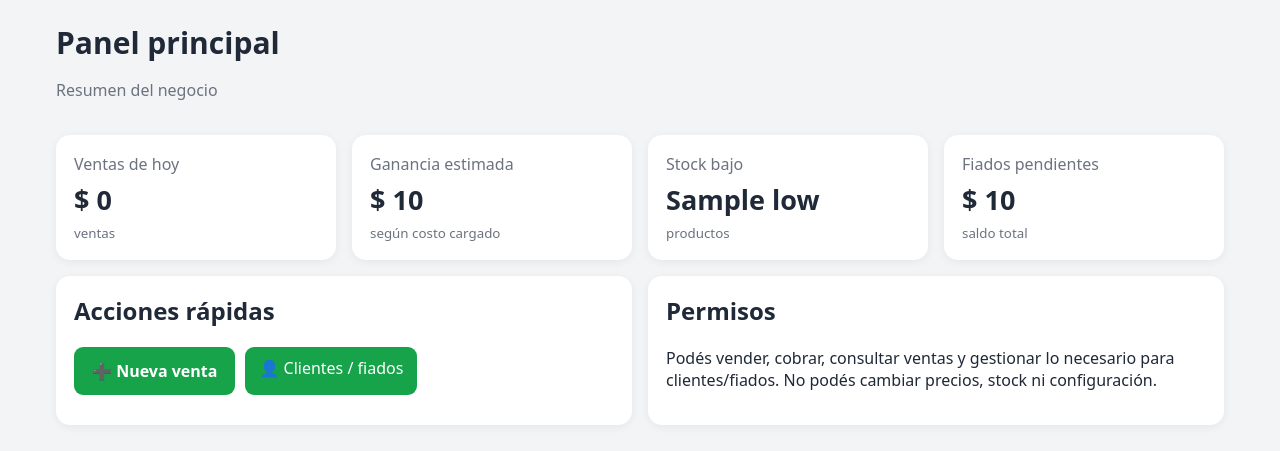
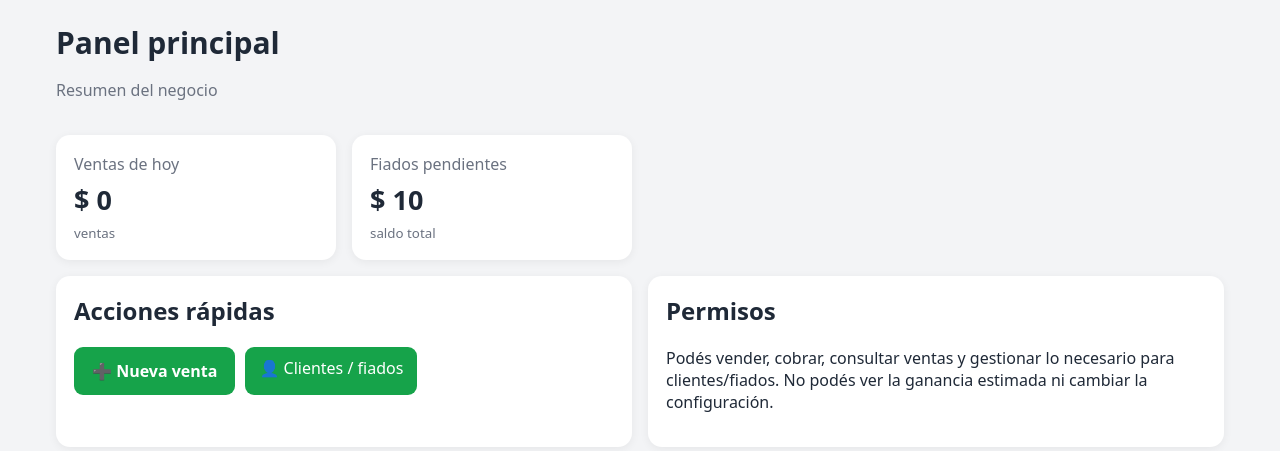
Before and after one commit to knon2860-netizen/mi-negocio-cloud, a Flask app: template templates/dashboard.html in a window 1280 px wide. Shown: the top 451 px of the page. Run offline with Flask 3, Linux system fonts and the light colour scheme; data comes from the database, SQL or seed files in the repository; the template is opened without the code that fills it: most values are stand-ins (such as "Sample title", 1, 10 or a date in 2020).

Commit message:
Add files via upload

```diff
--- a/templates/dashboard.html
+++ b/templates/dashboard.html
@@ -1,12 +1,12 @@
 {% extends "base.html" %}{% block content %}
-<div class="pagehead"><div><h1>Panel principal</h1><p class="muted">Resumen del negocio</p></div>{% if session.role=='admin' %}<a class="btn" href="/cash">💵 Caja del día</a>{% endif %}</div>
+<div class="pagehead"><div><h1>Panel principal</h1><p class="muted">Resumen del negocio</p></div>{% if has_perm('cash') %}<a class="btn" href="/cash">💵 Caja del día</a>{% endif %}</div>
 <div class="grid stats">
 <div class="card stat"><span>Ventas de hoy</span><strong>$ {{sales_today.total|ars}}</strong><small>{{sales_today.n}} ventas</small></div>
-<div class="card stat"><span>Ganancia estimada</span><strong>$ {{profit|ars}}</strong><small>según costo cargado</small></div>
-<div class="card stat"><span>Stock bajo</span><strong>{{low}}</strong><small>productos</small></div>
+{% if session.role=='admin' %}<div class="card stat"><span>Ganancia estimada</span><strong>$ {{profit|ars}}</strong><small>según costo cargado</small></div>{% endif %}
+{% if has_perm('products') %}<div class="card stat"><span>Stock bajo</span><strong>{{low}}</strong><small>productos</small></div>{% endif %}
 <div class="card stat"><span>Fiados pendientes</span><strong>$ {{debt|ars}}</strong><small>saldo total</small></div>
 </div>
 <div class="grid two">
-<div class="card"><h2>Acciones rápidas</h2><div class="actions"><a class="btn big" href="/new-sale">➕ Nueva venta</a><a class="btn" href="/customers">👤 Clientes / fiados</a>{% if session.role=='admin' %}<a class="btn" href="/products">📦 Stock</a><a class="btn" href="/purchases">🚚 Registrar compra</a>{% endif %}</div></div>
-<div class="card"><h2>Permisos</h2>{% if session.role=='admin' %}<p>Tenés acceso total: precios, stock, compras, caja, reportes, empleados y respaldos.</p>{% else %}<p>Podés vender, cobrar, consultar ventas y gestionar lo necesario para clientes/fiados. No podés cambiar precios, stock ni configuración.</p>{% endif %}</div>
+<div class="card"><h2>Acciones rápidas</h2><div class="actions"><a class="btn big" href="/new-sale">➕ Nueva venta</a><a class="btn" href="/customers">👤 Clientes / fiados</a>{% if has_perm('products') %}<a class="btn" href="/products">📦 Stock</a>{% endif %}{% if has_perm('purchases') %}<a class="btn" href="/purchases">🚚 Registrar compra</a>{% endif %}</div></div>
+<div class="card"><h2>Permisos</h2>{% if session.role=='admin' %}<p>Tenés acceso total: precios, stock, compras, caja, reportes, empleados y respaldos.</p>{% else %}<p>Podés vender, cobrar, consultar ventas y gestionar lo necesario para clientes/fiados.{% if has_perm('products') %} Podés ver y gestionar Stock.{% endif %}{% if has_perm('cash') %} Podés ver y gestionar Caja.{% endif %}{% if has_perm('purchases') %} Podés registrar Compras.{% endif %}{% if has_perm('suppliers') %} Podés ver Proveedores.{% endif %}{% if has_perm('reports') %} Podés ver Reportes.{% endif %}{% if has_perm('statistics') %} Podés ver Estadísticas.{% endif %}{% if has_perm('cancel_sale') %} Podés anular ventas.{% endif %} No podés ver la ganancia estimada ni cambiar la configuración.</p>{% endif %}</div>
 </div>{% endblock %}
```
